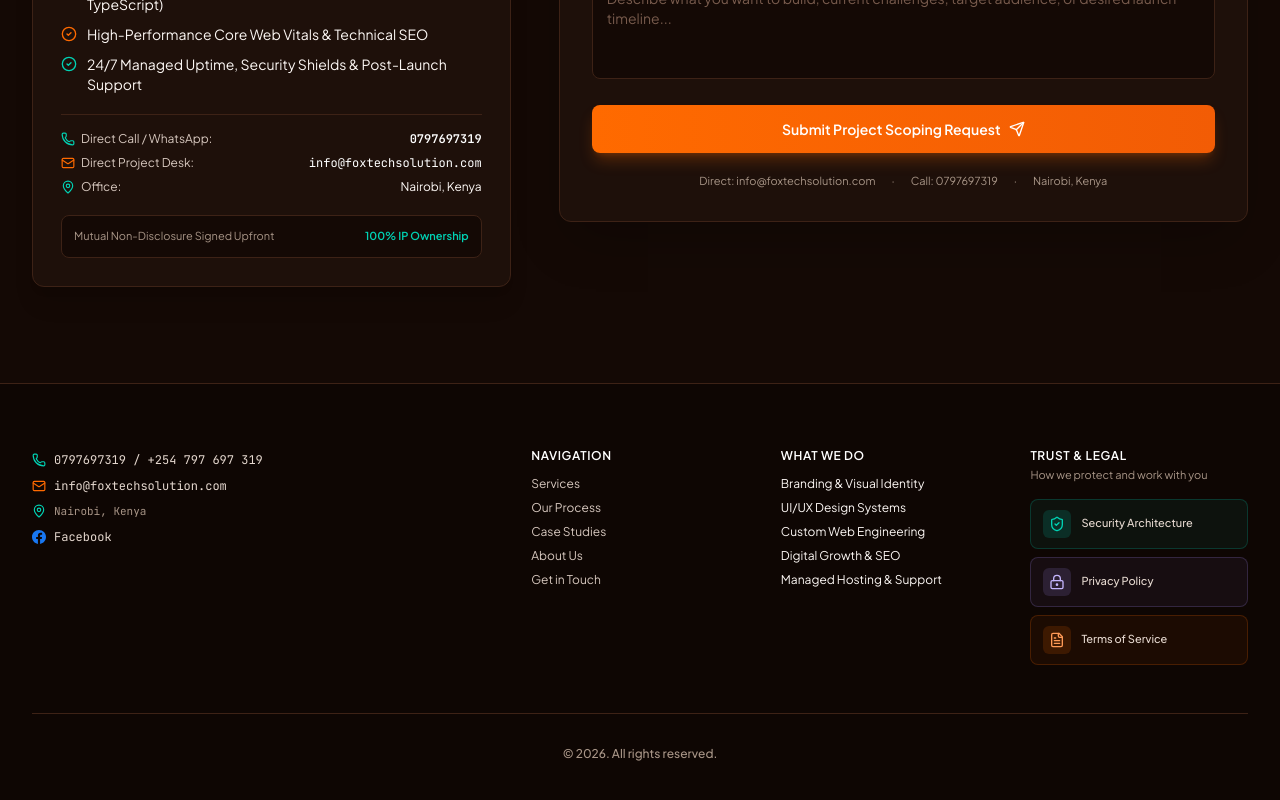
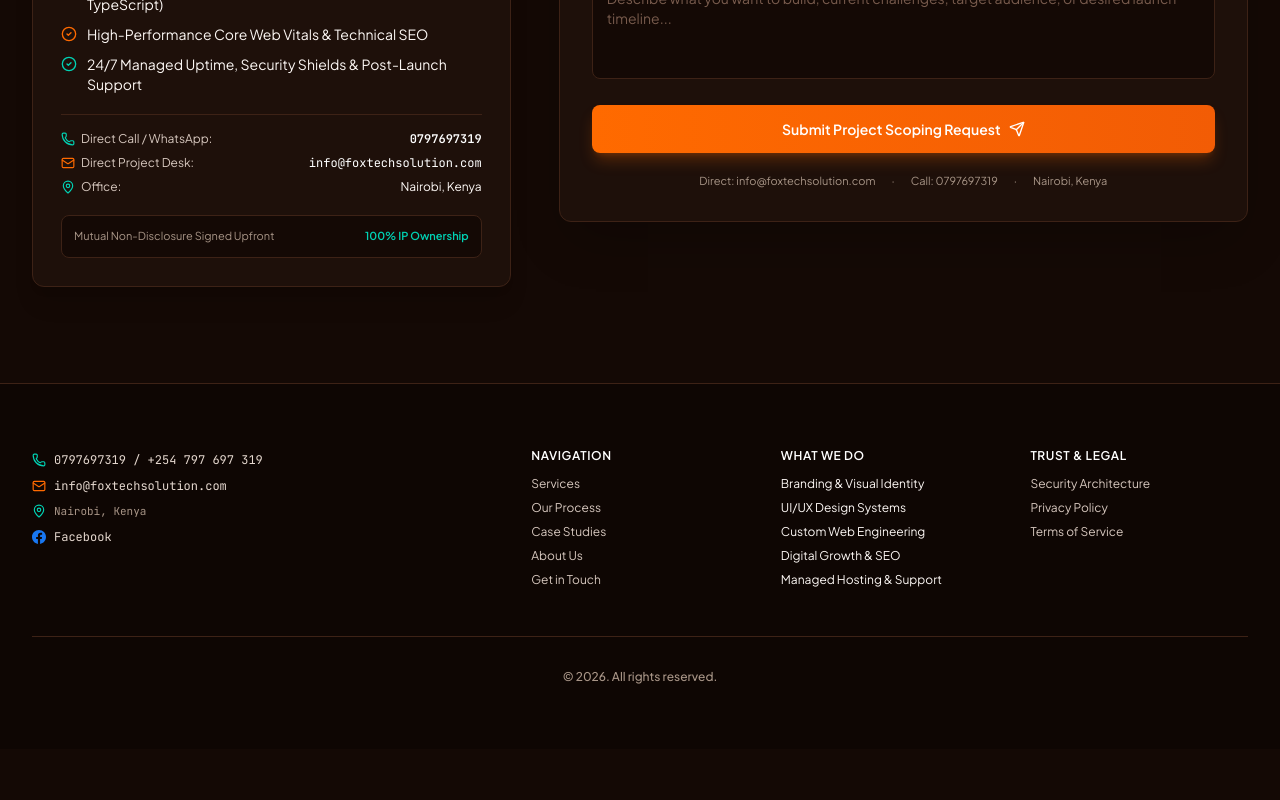
Before and after one commit to johnorengo/Fox-Tech-Portfolio, a React (Vite) app: page / in a window 1280 px wide. Shown: the part 6530-7330 px from the top of the page. After the commit the page ends 7279 px from the top, so only its background shows below. Built offline with nearby package versions, Linux system fonts and the light colour scheme.

Commit message:
Simplify footer legal links

```diff
--- a/src/components/Footer.tsx
+++ b/src/components/Footer.tsx
@@ -1,5 +1,5 @@
 import React from 'react';
-import { FileText, LockKeyhole, Mail, MapPin, Phone, ShieldCheck } from 'lucide-react';
+import { Mail, MapPin, Phone } from 'lucide-react';
 
 interface FooterProps {
   onOpenLegal: (type: 'privacy' | 'terms' | 'security') => void;
@@ -88,28 +88,22 @@ export const Footer: React.FC<FooterProps> = ({ onOpenLegal }) => {
           </div>
 
           {/* Governance & Legal */}
-          <div className="space-y-4">
-            <div>
-              <div className="text-white font-semibold text-xs tracking-wider uppercase">Trust & Legal</div>
-              <p className="mt-1 text-[11px] text-[#a89587]">How we protect and work with you</p>
-            </div>
+          <div className="space-y-3">
+            <div className="text-white font-semibold text-xs tracking-wider uppercase">Trust & Legal</div>
             <ul className="space-y-2">
               <li>
-                <button onClick={() => onOpenLegal('security')} className="group flex w-full items-center gap-2.5 rounded-lg border border-[#00d2b4]/20 bg-[#00d2b4]/[0.06] px-3 py-2.5 text-left transition hover:border-[#00d2b4]/55 hover:bg-[#00d2b4]/[0.12]">
-                  <span className="grid h-7 w-7 shrink-0 place-items-center rounded-md bg-[#00d2b4]/15 text-[#00d2b4]"><ShieldCheck className="h-4 w-4" /></span>
-                  <span className="text-[11px] font-medium text-[#e5d8cf] group-hover:text-white">Security Architecture</span>
+                <button onClick={() => onOpenLegal('security')} className="text-left transition-colors hover:text-[#00d2b4]">
+                  Security Architecture
                 </button>
               </li>
               <li>
-                <button onClick={() => onOpenLegal('privacy')} className="group flex w-full items-center gap-2.5 rounded-lg border border-[#a78bfa]/20 bg-[#a78bfa]/[0.06] px-3 py-2.5 text-left transition hover:border-[#a78bfa]/55 hover:bg-[#a78bfa]/[0.12]">
-                  <span className="grid h-7 w-7 shrink-0 place-items-center rounded-md bg-[#a78bfa]/15 text-[#c4b5fd]"><LockKeyhole className="h-4 w-4" /></span>
-                  <span className="text-[11px] font-medium text-[#e5d8cf] group-hover:text-white">Privacy Policy</span>
+                <button onClick={() => onOpenLegal('privacy')} className="text-left transition-colors hover:text-[#a78bfa]">
+                  Privacy Policy
                 </button>
               </li>
               <li>
-                <button onClick={() => onOpenLegal('terms')} className="group flex w-full items-center gap-2.5 rounded-lg border border-[#ff6a00]/20 bg-[#ff6a00]/[0.06] px-3 py-2.5 text-left transition hover:border-[#ff6a00]/55 hover:bg-[#ff6a00]/[0.12]">
-                  <span className="grid h-7 w-7 shrink-0 place-items-center rounded-md bg-[#ff6a00]/15 text-[#ff9a57]"><FileText className="h-4 w-4" /></span>
-                  <span className="text-[11px] font-medium text-[#e5d8cf] group-hover:text-white">Terms of Service</span>
+                <button onClick={() => onOpenLegal('terms')} className="text-left transition-colors hover:text-[#ff8a3d]">
+                  Terms of Service
                 </button>
               </li>
             </ul>
```
